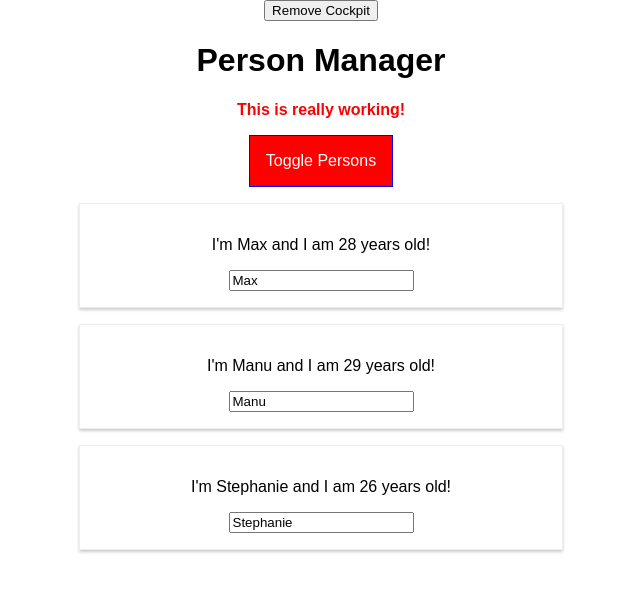
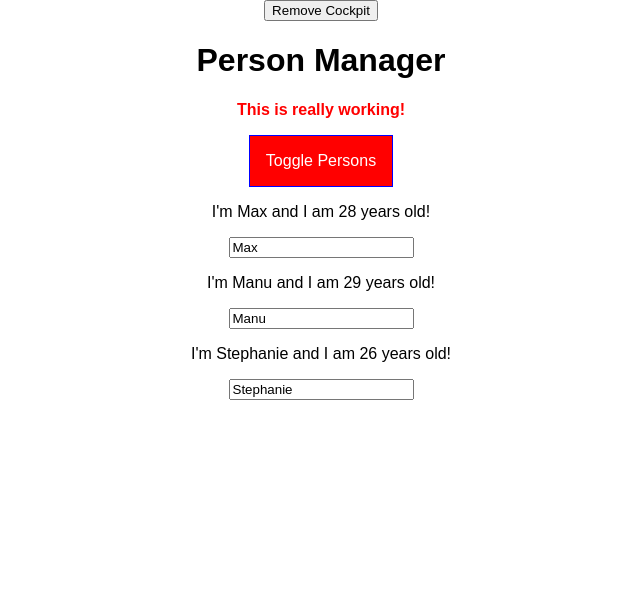
Before and after one commit to erickcm2k/learning-react, a React app in the folder udemy/debugging/: page / in a window 1280 px wide. Shown: the top 592 px of the page, without its empty margins (319-959 px from the left). Built offline with nearby package versions, Linux system fonts and the light colour scheme.

Commit message:
wrapping adjacent jsx elements

```diff
--- a/udemy/debugging/src/Components/Persons/Person/Person.js
+++ b/udemy/debugging/src/Components/Persons/Person/Person.js
@@ -1,22 +1,23 @@
 import React from "react";
-
+import Auxiliary from "../../../HOC/Auxiliary";
 import classes from "./Person.css";
 
 class Person extends React.Component {
   render() {
     console.log("[Person] rendering");
     return (
-      <div className={classes.Person}>
-        <p onClick={this.props.click}>
+      <Auxiliary>
+        <p key="k1" onClick={this.props.click}>
           I'm {this.props.name} and I am {this.props.age} years old!
         </p>
-        <p>{this.props.children}</p>
+        <p key="k2">{this.props.children}</p>
         <input
+          key="k3"
           type="text"
           onChange={this.props.changed}
           value={this.props.name}
         />
-      </div>
+      </Auxiliary>
     );
   }
 }
--- /dev/null
+++ b/udemy/debugging/src/HOC/Auxiliary.js
@@ -0,0 +1,7 @@
+import React from "react";
+// An auxiliary component is commonly used for wrapping
+// adjacente elements, satisfying React's requirement
+// of elements being wrapped in an enclosing tag.
+const Auxiliary = (props) => props.children;
+
+export default Auxiliary;
```
